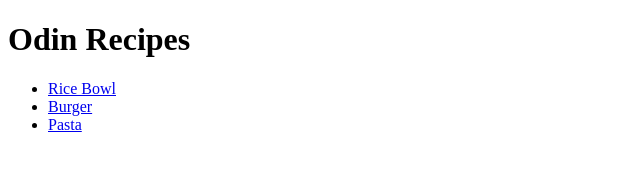
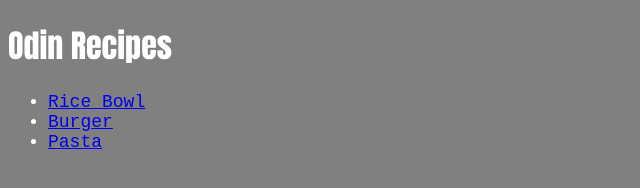
Before and after one commit to Bailey-Kadosh64/odin-recipes, a plain HTML site: page index.html in a window 1280 px wide. Shown: the whole page, without its empty margins (0-640 px from the left). Drawn offline with Linux system fonts and the light colour scheme.

Commit message:
Added styles to the website
I used the command line to create a new directory and touch a stylesheet to use for the website.
Because there were many HTML documents to work with, I thought that I should use the external method to apply styles to all of them.
With the externally linked CSS stylesheet, I applied compatiable styles to the lists, headings and paragraphs.
These styles included a background color, text color and a web-safe font-family.

```diff
--- a/index.html
+++ b/index.html
@@ -3,6 +3,7 @@
     <head>
         <meta charset="UTF-8">
         <title>Recipes</title>
+        <link rel="stylesheet" href="recipes/styles/style.css">
     </head>
     <body>
         <h1>Odin Recipes</h1>
--- /dev/null
+++ b/recipes/styles/style.css
@@ -0,0 +1,15 @@
+*{
+    background-color: gray;
+}
+h1,
+h2{
+    font-family: Impact, Haettenschweiler, 'Arial Narrow Bold', sans-serif;
+    color: white;
+}
+ul,
+ol,
+p{
+    font-family: 'Courier New', Courier, monospace;
+    font-size: 18px;
+    color: white;
+}
```
Also changed, not shown: recipes/burger.html (+1 -0 lines), recipes/pasta.html (+1 -0 lines), recipes/rice-bowl.html (+1 -0 lines), 1 other file.
